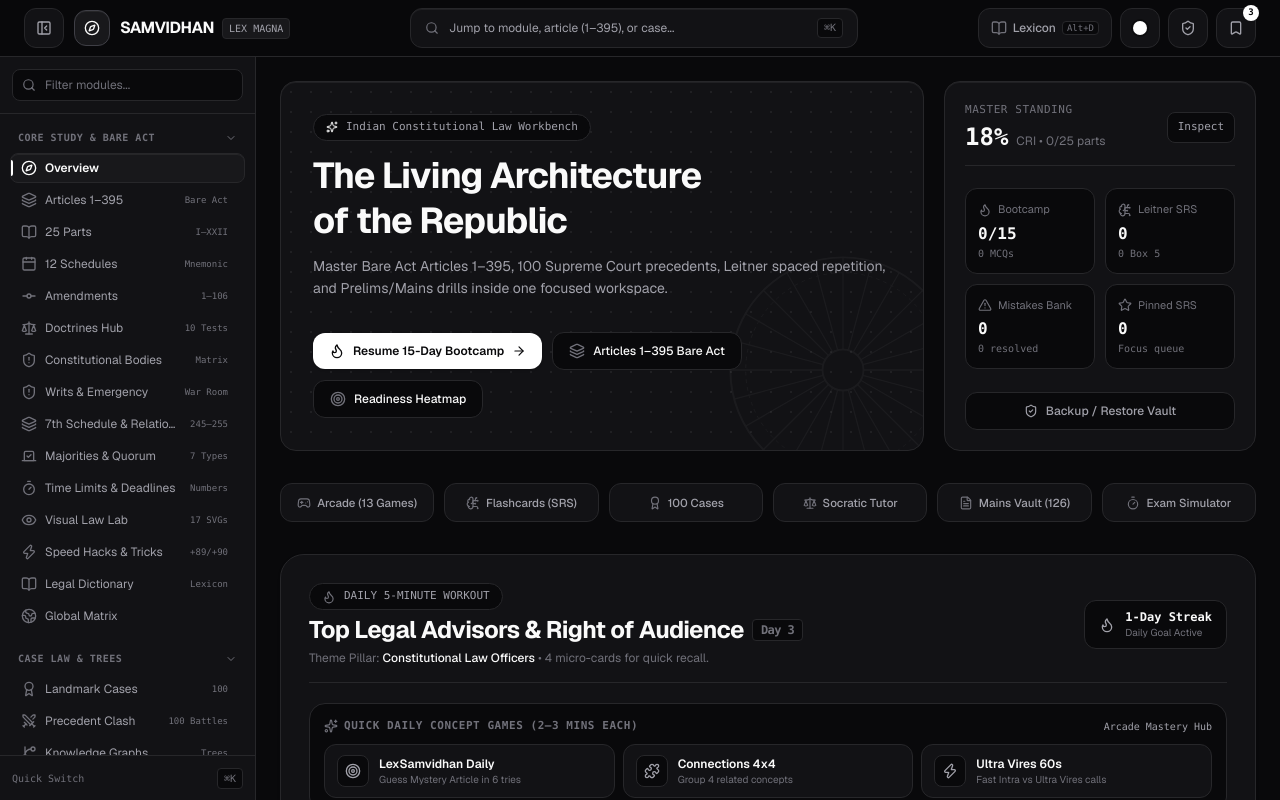
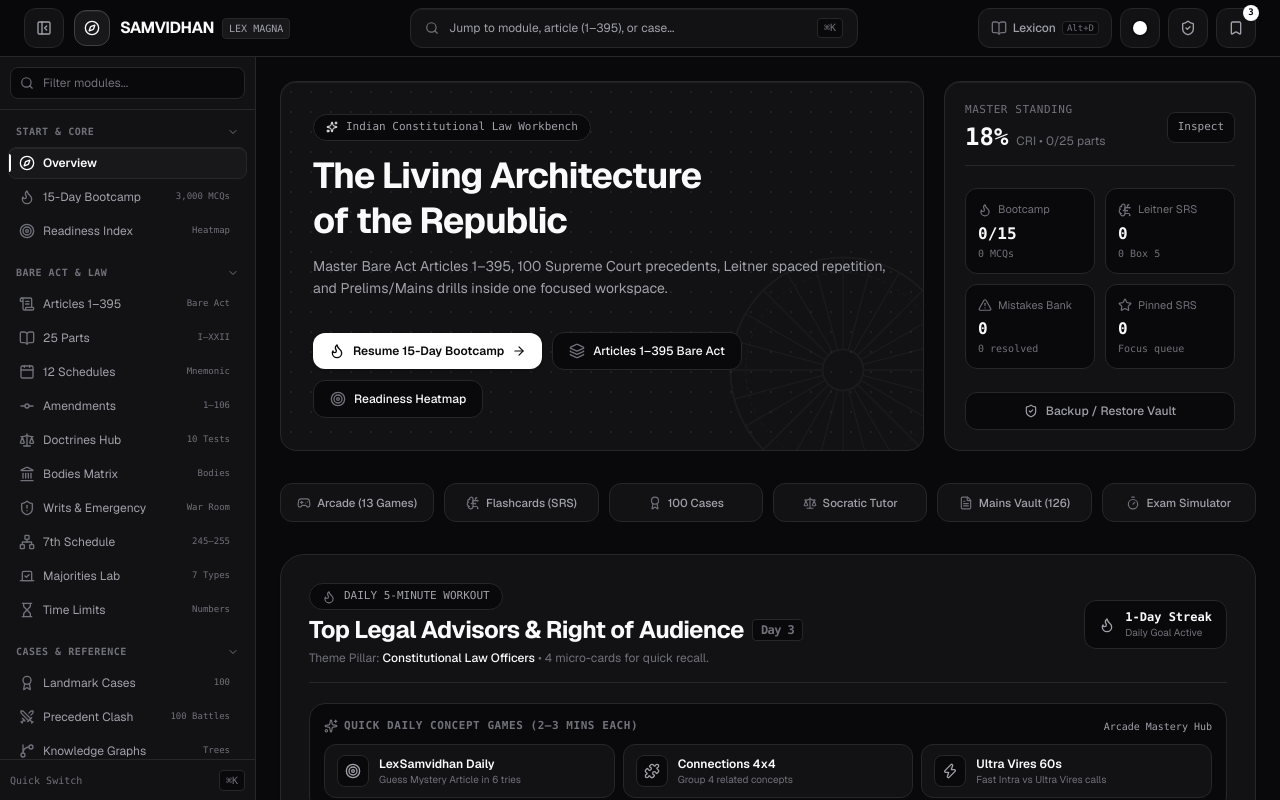
Before and after one commit to dhee7-DA/samvidhan, a React (Vite) app: page / in a window 1280 px wide. Shown: the top 800 px of the page. Built offline with nearby package versions, Linux system fonts and the light colour scheme.

Commit message:
refactor(nav): reorganize left menu into 5 progressive study tracks with distinct icons and zero truncation

```diff
--- a/src/components/Layout/Sidebar.tsx
+++ b/src/components/Layout/Sidebar.tsx
@@ -8,23 +8,32 @@ export const Sidebar: React.FC = () => {
   const [isMenuOpen, setIsMenuOpen] = useState(false);
   const [railFilter, setRailFilter] = useState('');
   const [collapsedCategories, setCollapsedCategories] = useState<Record<NavCategory, boolean>>({
+    start: false,
     study: false,
     cases: false,
-    practice: false,
-    bootcamp: false
+    prelims: false,
+    mains: false
   });
   const menuRef = useRef<HTMLDivElement>(null);
+  const activeTabRef = useRef<HTMLButtonElement>(null);
 
   const currentItem = NAV_ITEMS.find((item) => item.id === activeTab) || NAV_ITEMS[0];
 
-  // Auto-expand the category of the newly selected module so active state is always visible
+  // Auto-expand the category of the newly selected module and scroll active item into view
   useEffect(() => {
     if (currentItem) {
       setCollapsedCategories((prev) =>
         prev[currentItem.category] ? { ...prev, [currentItem.category]: false } : prev
       );
     }
-  }, [currentItem?.category]);
+    const timer = setTimeout(() => {
+      activeTabRef.current?.scrollIntoView({
+        behavior: 'smooth',
+        block: 'nearest'
+      });
+    }, 60);
+    return () => clearTimeout(timer);
+  }, [activeTab, currentItem?.category]);
 
   useEffect(() => {
     const handleClickOutside = (e: MouseEvent) => {
@@ -174,12 +183,12 @@ export const Sidebar: React.FC = () => {
       <aside
         aria-label="Primary Workbench Navigation"
         className={`hidden md:flex flex-col shrink-0 border-r border-[var(--border-subtle)] bg-[var(--bg-surface)] sticky top-14 h-[calc(100vh-3.5rem)] transition-[width] duration-200 ease-out select-none z-20 ${
-          sidebarCollapsed ? 'w-[64px]' : 'w-48 lg:w-56 xl:w-64'
+          sidebarCollapsed ? 'w-[64px]' : 'w-52 lg:w-56 xl:w-64'
         }`}
       >
         {/* Rail Quick Filter (Expanded Only) */}
         {!sidebarCollapsed && (
-          <div className="p-3 border-b border-[var(--border-subtle)]">
+          <div className="p-2.5 border-b border-[var(--border-subtle)]">
             <div className="relative">
               <Search className="w-3.5 h-3.5 absolute left-2.5 top-1/2 -translate-y-1/2 text-[var(--text-muted)]" />
               <input
@@ -203,7 +212,7 @@ export const Sidebar: React.FC = () => {
         )}
 
         {/* Categorized Scrollable Track */}
-        <div className="flex-1 overflow-y-auto px-2.5 py-3 space-y-4">
+        <div className="flex-1 overflow-y-auto px-2 py-2.5 space-y-3.5">
           {NAV_CATEGORIES.map((cat, catIdx) => {
             const catItems = filteredItems.filter((item) => item.category === cat.id);
             if (catItems.length === 0) return null;
@@ -213,12 +222,13 @@ export const Sidebar: React.FC = () => {
             if (sidebarCollapsed) {
               return (
                 <div key={cat.id} className="space-y-1 flex flex-col items-center">
-                  {catIdx > 0 && <div className="w-6 h-px bg-[var(--border-subtle)] my-1.5" />}
+                  {catIdx > 0 && <div className="w-6 h-px bg-[var(--border-subtle)] my-1" />}
                   {catItems.map((item) => {
                     const isActive = activeTab === item.id;
                     return (
                       <button
                         key={item.id}
+                        ref={isActive ? activeTabRef : undefined}
                         onClick={() => setActiveTab(item.id)}
                         title={`${item.label}${item.badge ? ` • ${item.badge}` : ''}`}
                         aria-label={item.label}
@@ -245,9 +255,9 @@ export const Sidebar: React.FC = () => {
                   onClick={() => toggleCategory(cat.id)}
                   className="w-full flex items-center justify-between px-2 py-1 text-[10px] font-mono font-semibold uppercase tracking-wider text-[var(--text-muted)] hover:text-[var(--text-secondary)] transition-colors cursor-pointer"
                 >
-                  <span>{cat.label}</span>
+                  <span className="truncate whitespace-nowrap">{cat.label}</span>
                   <ChevronRight
-                    className={`w-3 h-3 transition-transform duration-150 ${
+                    className={`w-3 h-3 shrink-0 transition-transform duration-150 ${
                       isGroupCollapsed ? '' : 'rotate-90'
                     }`}
                   />
@@ -260,8 +270,10 @@ export const Sidebar: React.FC = () => {
                       return (
                         <button
                           key={item.id}
+                          ref={isActive ? activeTabRef : undefined}
                           onClick={() => setActiveTab(item.id)}
-                          className={`w-full flex items-center justify-between gap-2 px-2.5 py-1.5 rounded-lg text-xs transition-[background-color,border-color,color] duration-150 relative cursor-pointer ${
+                          title={item.sub ? `${item.label} — ${item.sub}` : item.label}
+                          className={`w-full flex items-center justify-between gap-2 px-2.5 py-1.5 rounded-lg text-[12px] transition-[background-color,border-color,color] duration-150 relative cursor-pointer ${
                             isActive
                               ? 'bg-[var(--bg-surface-elevated)] text-[var(--text-primary)] font-semibold border border-[var(--border-subtle)] surface-specular'
                               : 'text-[var(--text-secondary)] hover:text-[var(--text-primary)] hover:bg-[var(--bg-base)] border border-transparent'
@@ -299,7 +311,7 @@ export const Sidebar: React.FC = () => {
 
         {/* Bottom Shortcuts Hint (Expanded Only) */}
         {!sidebarCollapsed && (
-          <div className="p-3 border-t border-[var(--border-subtle)] flex items-center justify-between text-[10px] font-mono text-[var(--text-muted)]">
+          <div className="p-2.5 border-t border-[var(--border-subtle)] flex items-center justify-between text-[10px] font-mono text-[var(--text-muted)]">
             <span>Quick Switch</span>
             <kbd className="px-1.5 py-0.5 rounded bg-[var(--bg-base)] border border-[var(--border-subtle)]">
               ⌘K
--- a/src/data/navigationData.tsx
+++ b/src/data/navigationData.tsx
@@ -2,16 +2,13 @@ import React from 'react';
 import {
   Compass,
   BookOpen,
-  Eye,
   Calendar,
   Scale,
   Award,
   Globe2,
   CheckSquare,
   GitCommit,
-  Layers,
   Flame,
-  FileQuestion,
   Timer,
   AlertTriangle,
   PenTool,
@@ -26,10 +23,20 @@ import {
   Target,
   Zap,
   ShieldAlert,
-  Vote
+  Vote,
+  ScrollText,
+  Landmark,
+  Network,
+  Hourglass,
+  Eye,
+  BookMarked,
+  Grid3x3,
+  MessagesSquare,
+  OctagonAlert,
+  TrendingUp
 } from 'lucide-react';
 
-export type NavCategory = 'study' | 'cases' | 'practice' | 'bootcamp';
+export type NavCategory = 'start' | 'study' | 'cases' | 'prelims' | 'mains';
 
 export interface NavItem {
   id: string;
@@ -41,52 +48,55 @@ export interface NavItem {
 }
 
 export const NAV_CATEGORIES: { id: NavCategory; label: string; shortLabel: string }[] = [
-  { id: 'study', label: 'Core Study & Bare Act', shortLabel: 'Study' },
-  { id: 'cases', label: 'Case Law & Trees', shortLabel: 'Cases' },
-  { id: 'practice', label: 'Practice, Exams & Arcade', shortLabel: 'Practice' },
-  { id: 'bootcamp', label: 'Intensive Sprint', shortLabel: 'Sprint' }
+  { id: 'start', label: 'Start & Core', shortLabel: 'Core' },
+  { id: 'study', label: 'Bare Act & Law', shortLabel: 'Bare Act' },
+  { id: 'cases', label: 'Cases & Reference', shortLabel: 'Cases' },
+  { id: 'prelims', label: 'Prelims & Arcade', shortLabel: 'Prelims' },
+  { id: 'mains', label: 'Mains & Print', shortLabel: 'Mains' }
 ];
 
 export const NAV_ITEMS: NavItem[] = [
-  // 1. Foundational Study Material
-  { id: 'overview', label: 'Overview', icon: <Compass className="w-4 h-4" />, sub: 'Workbench & Preamble', category: 'study' },
-  { id: 'articles-master', label: 'Articles 1–395', icon: <Layers className="w-4 h-4" />, badge: 'Bare Act', sub: 'Clauses, Diffs & Lab', category: 'study' },
-  { id: 'parts', label: '25 Parts', icon: <BookOpen className="w-4 h-4" />, badge: 'I–XXII', sub: 'Analytical Breakdown', category: 'study' },
+  // 1. Start, Daily Sprint & Readiness
+  { id: 'overview', label: 'Overview', icon: <Compass className="w-4 h-4" />, sub: 'Workbench & Preamble', category: 'start' },
+  { id: 'bootcamp', label: '15-Day Bootcamp', icon: <Flame className="w-4 h-4" />, badge: '3,000 MCQs', sub: 'Daily Study Sprint', category: 'start' },
+  { id: 'readiness-index', label: 'Readiness Index', icon: <Target className="w-4 h-4" />, badge: 'Heatmap', sub: 'CRI, Risk & Weakest Link', category: 'start' },
+
+  // 2. Bare Act & Structural Law (Articles -> Parts -> Schedules -> Amendments -> Doctrines -> Mechanisms)
+  { id: 'articles-master', label: 'Articles 1–395', icon: <ScrollText className="w-4 h-4" />, badge: 'Bare Act', sub: 'Verbatim Clauses & Diffs', category: 'study' },
+  { id: 'parts', label: '25 Parts', icon: <BookOpen className="w-4 h-4" />, badge: 'I–XXII', sub: 'Analytical Commentary', category: 'study' },
   { id: 'schedules', label: '12 Schedules', icon: <Calendar className="w-4 h-4" />, badge: 'Mnemonic', sub: 'TEARS OF OLD PM', category: 'study' },
   { id: 'amendments', label: 'Amendments', icon: <GitCommit className="w-4 h-4" />, badge: '1–106', sub: 'Constituent Shifts', category: 'study' },
   { id: 'doctrines', label: 'Doctrines Hub', icon: <Scale className="w-4 h-4" />, badge: '10 Tests', sub: 'Judicial Doctrines', category: 'study' },
-  { id: 'constitutional-bodies', label: 'Constitutional Bodies', icon: <ShieldAlert className="w-4 h-4" />, badge: 'Matrix', sub: 'ECI, CAG, UPSC, NHRC', category: 'study' },
+  { id: 'constitutional-bodies', label: 'Bodies Matrix', icon: <Landmark className="w-4 h-4" />, badge: 'Bodies', sub: 'Constitutional Bodies: ECI, CAG, UPSC, NHRC', category: 'study' },
   { id: 'writs-emergency', label: 'Writs & Emergency', icon: <ShieldAlert className="w-4 h-4" />, badge: 'War Room', sub: '5 Writs & Art 352–360', category: 'study' },
-  { id: 'federal-relations', label: '7th Schedule & Relations', icon: <Layers className="w-4 h-4" />, badge: '245–255', sub: '3 Lists & Repugnancy', category: 'study' },
-  { id: 'majorities-lab', label: 'Majorities & Quorum', icon: <Vote className="w-4 h-4" />, badge: '7 Types', sub: 'Voting Thresholds', category: 'study' },
-  { id: 'deadlines-matrix', label: 'Time Limits & Deadlines', icon: <Timer className="w-4 h-4" />, badge: 'Numbers', sub: '14D, 1M, 6W, 6M Traps', category: 'study' },
-  { id: 'visual-lab', label: 'Visual Law Lab', icon: <Eye className="w-4 h-4" />, badge: '17 SVGs', sub: 'Vector Blueprints', category: 'study' },
-  { id: 'fast-track', label: 'Speed Hacks & Tricks', icon: <Zap className="w-4 h-4" />, badge: '+89/+90', sub: 'Memory Palaces', category: 'study' },
-  { id: 'dictionary', label: 'Legal Dictionary', icon: <BookOpen className="w-4 h-4" />, badge: 'Lexicon', sub: 'Maxims & Definitions', category: 'study' },
-  { id: 'comparative', label: 'Global Matrix', icon: <Globe2 className="w-4 h-4" />, sub: 'Comparative Sources', category: 'study' },
+  { id: 'federal-relations', label: '7th Schedule', icon: <Network className="w-4 h-4" />, badge: '245–255', sub: 'Centre-State Lists & Repugnancy', category: 'study' },
+  { id: 'majorities-lab', label: 'Majorities Lab', icon: <Vote className="w-4 h-4" />, badge: '7 Types', sub: 'Majorities & Quorum Math', category: 'study' },
+  { id: 'deadlines-matrix', label: 'Time Limits', icon: <Hourglass className="w-4 h-4" />, badge: 'Numbers', sub: 'Deadlines: 14D, 1M, 6W, 6M', category: 'study' },
 
-  // 2. Landmark Cases & Precedents
+  // 3. Jurisprudence, Visuals & Quick Reference
   { id: 'judgments', label: 'Landmark Cases', icon: <Award className="w-4 h-4" />, badge: '100', sub: 'Authoritative Ratios', category: 'cases' },
   { id: 'precedent-clash', label: 'Precedent Clash', icon: <Swords className="w-4 h-4" />, badge: '100 Battles', sub: 'Overruled vs Settled', category: 'cases' },
-  { id: 'lineage', label: 'Knowledge Graphs', icon: <GitBranch className="w-4 h-4" />, badge: 'Trees', sub: '1950–2026 Lineages', category: 'cases' },
-  { id: 'audio-lab', label: 'Audio & Viva', icon: <Radio className="w-4 h-4" />, badge: 'Spoken', sub: 'Oral Advocacy', category: 'cases' },
+  { id: 'lineage', label: 'Knowledge Graphs', icon: <GitBranch className="w-4 h-4" />, badge: 'Trees', sub: '1950–2026 Case Lineages', category: 'cases' },
+  { id: 'visual-lab', label: 'Visual Law Lab', icon: <Eye className="w-4 h-4" />, badge: '17 SVGs', sub: 'Interactive Vector Blueprints', category: 'cases' },
+  { id: 'audio-lab', label: 'Audio & Viva', icon: <Radio className="w-4 h-4" />, badge: 'Spoken', sub: 'Oral Advocacy Briefings', category: 'cases' },
+  { id: 'fast-track', label: 'Speed Hacks', icon: <Zap className="w-4 h-4" />, badge: '+89/+90', sub: 'Shortcuts & Memory Palaces', category: 'cases' },
+  { id: 'dictionary', label: 'Legal Dictionary', icon: <BookMarked className="w-4 h-4" />, badge: 'Lexicon', sub: 'Maxims & Definitions', category: 'cases' },
+  { id: 'comparative', label: 'Global Matrix', icon: <Globe2 className="w-4 h-4" />, sub: 'Comparative Foreign Sources', category: 'cases' },
 
-  // 3. Practice, Drills & Exam Simulation
-  { id: 'readiness-index', label: 'Readiness Index', icon: <Target className="w-4 h-4" />, badge: 'Heatmap', sub: 'CRI, Risk & Weakest Link', category: 'practice' },
-  { id: 'arcade', label: 'Constitutional Arcade', icon: <Gamepad2 className="w-4 h-4" />, badge: '13 Games', sub: 'Memory, Blitz & Moot', category: 'practice' },
-  { id: 'article-mastery', label: '395 Articles Mastery', icon: <BrainCircuit className="w-4 h-4" />, badge: 'Recall', sub: 'Matrix Wall & +89/+90', category: 'practice' },
-  { id: 'flashcards', label: 'Flashcards (SRS)', icon: <BrainCircuit className="w-4 h-4" />, badge: '900+', sub: 'Leitner Repetition', category: 'practice' },
-  { id: 'socratic-tutor', label: 'Socratic Cross-Examiner', icon: <BrainCircuit className="w-4 h-4" />, badge: 'Dialectic', sub: 'Paradoxes & Fallacies', category: 'practice' },
-  { id: 'mock-exam', label: 'Exam Simulator', icon: <Timer className="w-4 h-4" />, badge: 'Mock', sub: 'Timed Prelims Engine', category: 'practice' },
-  { id: 'trap-simulator', label: 'Negative Marking Hall', icon: <ShieldAlert className="w-4 h-4" />, badge: '+2/-0.66', sub: '50-Q Trap Assessment', category: 'practice' },
-  { id: 'mistakes-notebook', label: 'Mistakes Bank', icon: <AlertTriangle className="w-4 h-4" />, badge: 'Audit', sub: 'Re-Attempt Errors', category: 'practice' },
-  { id: 'mains-mock', label: 'Mains Mock Hall', icon: <Clock className="w-4 h-4" />, badge: '3-Hour', sub: 'Full Paper Simulator', category: 'practice' },
-  { id: 'judgment-lab', label: 'Judgment Writing', icon: <Gavel className="w-4 h-4" />, badge: 'Bench', sub: 'Issues & Ratios', category: 'practice' },
-  { id: 'mains-lab', label: 'Mains Writing Lab', icon: <PenTool className="w-4 h-4" />, badge: '150 Cases', sub: 'Answers & Rubrics', category: 'practice' },
-  { id: 'pyqs', label: 'Exam Trends & PYQs', icon: <FileQuestion className="w-4 h-4" />, badge: '10-Yr', sub: 'UPSC · DJS · UP · CLAT', category: 'practice' },
-  { id: 'revision-sheets', label: 'Revision Sheets', icon: <Printer className="w-4 h-4" />, badge: 'Print', sub: 'Rapid Cheat Sheets', category: 'practice' },
-  { id: 'quiz', label: 'Mastery Quiz', icon: <CheckSquare className="w-4 h-4" />, badge: 'Drill', sub: 'Conceptual Drills', category: 'practice' },
+  // 4. Prelims Practice, Gamified Arcade & Error Audit
+  { id: 'arcade', label: 'Arcade Hub', icon: <Gamepad2 className="w-4 h-4" />, badge: '13 Games', sub: 'Constitutional Memory, Blitz & Moot', category: 'prelims' },
+  { id: 'flashcards', label: 'Flashcards (SRS)', icon: <BrainCircuit className="w-4 h-4" />, badge: '900+', sub: 'Leitner Spaced Repetition', category: 'prelims' },
+  { id: 'article-mastery', label: '395 Mastery Wall', icon: <Grid3x3 className="w-4 h-4" />, badge: 'Recall', sub: 'Articles Matrix & +89/+90', category: 'prelims' },
+  { id: 'quiz', label: 'Mastery Quiz', icon: <CheckSquare className="w-4 h-4" />, badge: 'Drill', sub: 'Topic Conceptual Drills', category: 'prelims' },
+  { id: 'socratic-tutor', label: 'Socratic Examiner', icon: <MessagesSquare className="w-4 h-4" />, badge: 'Dialectic', sub: 'Cross-Examiner & Fallacies', category: 'prelims' },
+  { id: 'mock-exam', label: 'Exam Simulator', icon: <Timer className="w-4 h-4" />, badge: 'Mock', sub: 'Timed Prelims Exam Hall', category: 'prelims' },
+  { id: 'trap-simulator', label: 'Negative Marking', icon: <OctagonAlert className="w-4 h-4" />, badge: '+2/-0.66', sub: '50-Q Trap Simulator', category: 'prelims' },
+  { id: 'mistakes-notebook', label: 'Mistakes Bank', icon: <AlertTriangle className="w-4 h-4" />, badge: 'Audit', sub: 'Re-Attempt Past Errors', category: 'prelims' },
 
-  // 4. Capstone 15-Day Bootcamp
-  { id: 'bootcamp', label: '15-Day Bootcamp', icon: <Flame className="w-4 h-4" />, badge: '3,000 MCQs', sub: 'Daily Study & Drill', category: 'bootcamp' }
+  // 5. Mains Writing, Judgment Drafting, PYQs & Print
+  { id: 'mains-lab', label: 'Mains Writing Lab', icon: <PenTool className="w-4 h-4" />, badge: '150 Cases', sub: 'Structured Answer Rubrics', category: 'mains' },
+  { id: 'judgment-lab', label: 'Judgment Writing', icon: <Gavel className="w-4 h-4" />, badge: 'Bench', sub: 'Framing Issues & Orders', category: 'mains' },
+  { id: 'mains-mock', label: 'Mains Mock Hall', icon: <Clock className="w-4 h-4" />, badge: '3-Hour', sub: 'Full Mains Paper Simulator', category: 'mains' },
+  { id: 'pyqs', label: 'PYQs & Trends', icon: <TrendingUp className="w-4 h-4" />, badge: '10-Yr', sub: 'UPSC · DJS · UP · CLAT Vault', category: 'mains' },
+  { id: 'revision-sheets', label: 'Revision Sheets', icon: <Printer className="w-4 h-4" />, badge: 'Print', sub: 'Printable High-Yield Kits', category: 'mains' }
 ];
```
Also changed, not shown: 1 other file (tests, documents, lock files or other folders).
